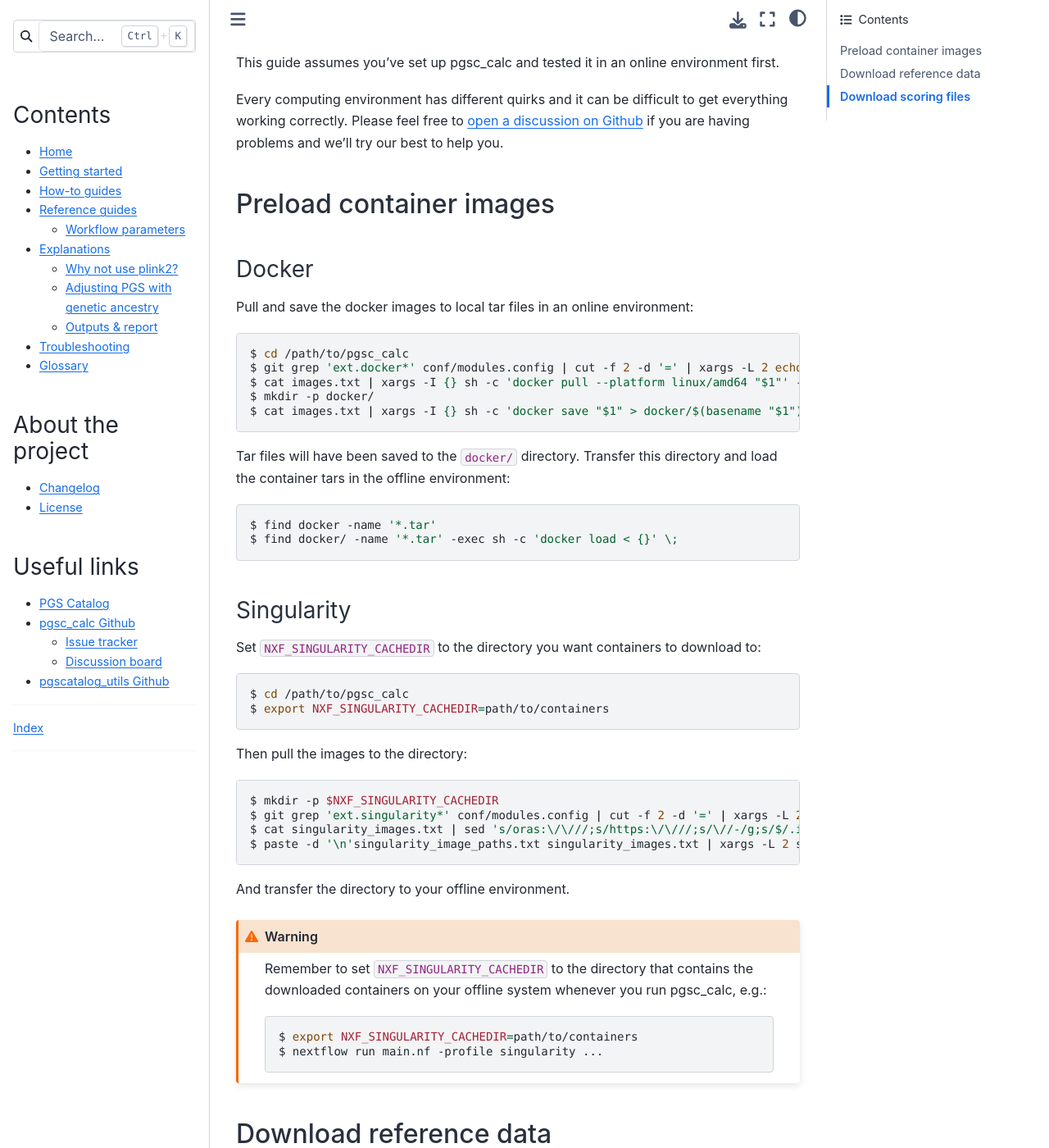
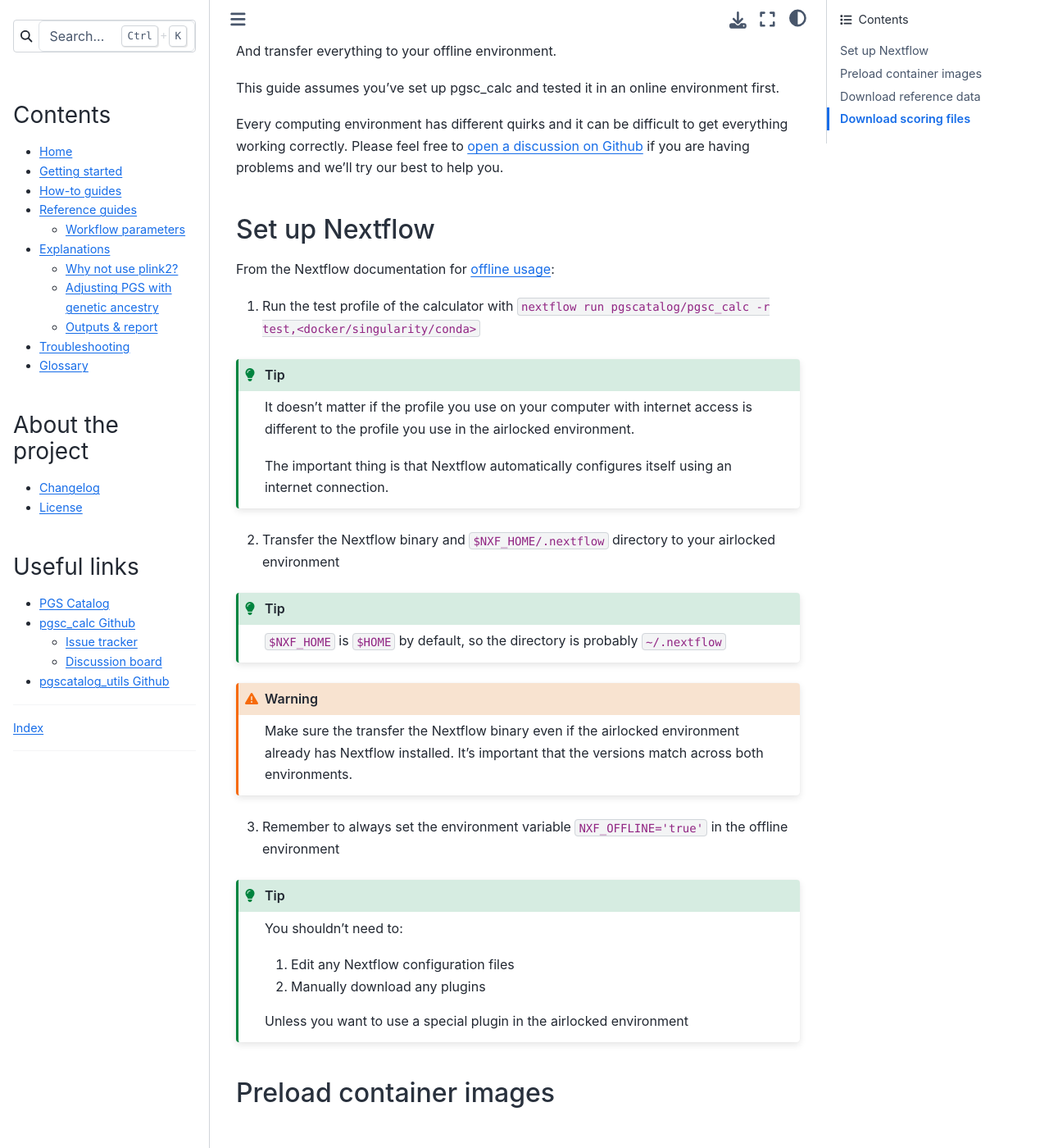
Before and after one commit to PGScatalog/pgsc_calc, a Sphinx documentation site: the page built from docs/how-to/offline.rst, in a window 1280 px wide and 1400 px high, scrolled down 363 px. Shown: the whole window at 82% size. Built offline with Sphinx 7.4.7 and the Sphinx Book theme 1.1.4, drawn with Linux system fonts in a browser that asks for light colours.

Commit message:
update offline instructions with plugin information

```diff
--- a/docs/how-to/offline.rst
+++ b/docs/how-to/offline.rst
@@ -7,9 +7,10 @@ pgsc_calc has been deployed on secure platforms like Trusted Research
 Environments (TREs). Running pgsc_calc is a little bit more difficult in this
 case. The basic set up approach is to:
 
-1. Download containers
-2. Download reference data
-3. Download scoring files
+1. Set up Nextflow
+2. Download containers
+3. Download reference data
+4. Download scoring files
 
 And transfer everything to your offline environment.
 
@@ -21,6 +22,41 @@ everything working correctly. Please feel free to `open a discussion on Github`_
 if you are having problems and we'll try our best to help you.
 
 .. _open a discussion on Github: https://github.com/PGScatalog/pgsc_calc/discussions
+
+Set up Nextflow
+----------------
+
+From the Nextflow documentation for `offline usage <https://www.nextflow.io/docs/latest/plugins.html#offline-usage>`_:
+
+1. Run the test profile of the calculator with ``nextflow run pgscatalog/pgsc_calc -r test,<docker/singularity/conda>``
+
+.. tip::
+
+  It doesn't matter if the profile you use on your computer with internet access is different to the profile you use in the airlocked environment.
+
+  The important thing is that Nextflow automatically configures itself using an internet connection.
+
+2. Transfer the Nextflow binary and ``$NXF_HOME/.nextflow`` directory to your airlocked environment
+
+.. tip::
+
+  ``$NXF_HOME`` is ``$HOME`` by default, so the directory is probably ``~/.nextflow``
+
+.. warning::
+
+  Make sure the transfer the Nextflow binary even if the airlocked environment already has Nextflow installed. It's important that the versions match across both environments.
+
+3. Remember to always set the environment variable ``NXF_OFFLINE='true'`` in the offline environment
+
+
+.. tip::
+
+    You shouldn't need to:
+
+    1. Edit any Nextflow configuration files
+    2. Manually download any plugins
+
+    Unless you want to use a special plugin in the airlocked environment
 
 Preload container images
 ------------------------
```
